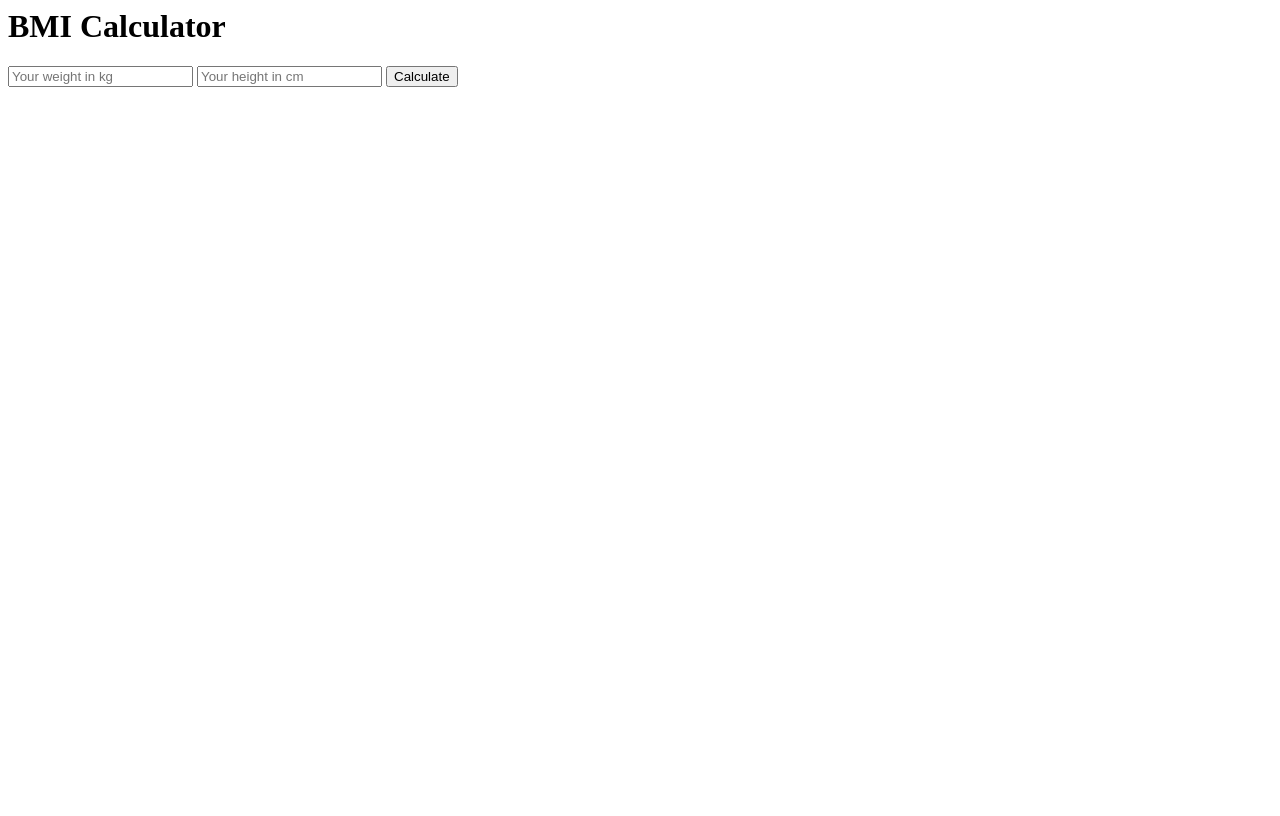
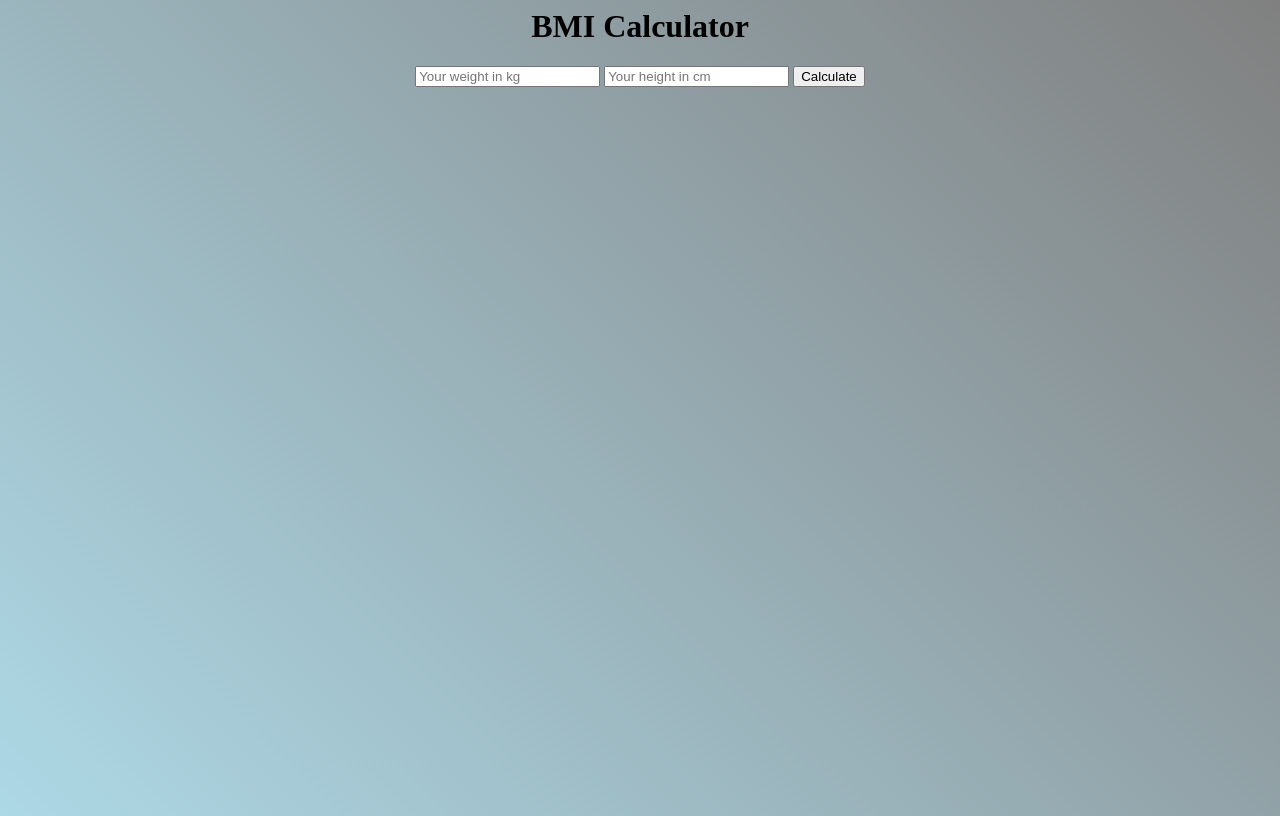
Before and after one commit to johanperjulius1/bmi2, a website: page src/index.html in a window 1280 px wide. Drawn offline with Linux system fonts and the light colour scheme; files that its build step writes are made by us from their sources.

Commit message:
la till css fill

```diff
--- /dev/null
+++ b/src/assets/css/style.css
@@ -0,0 +1,7 @@
+
+body {
+    background: linear-gradient(45deg, lightblue, grey);
+    height: 100vh;
+
+    text-align: center;
+}
--- a/src/index.html
+++ b/src/index.html
@@ -2,6 +2,7 @@
 <head>
     <meta charset="UTF-8">
     <meta name="viewport" content="width=device-width, initial-scale=1.0">
+    <link rel="stylesheet" href="src/assets/css/style.css">
     <title>Document</title>
 </head>
 <body>
```
